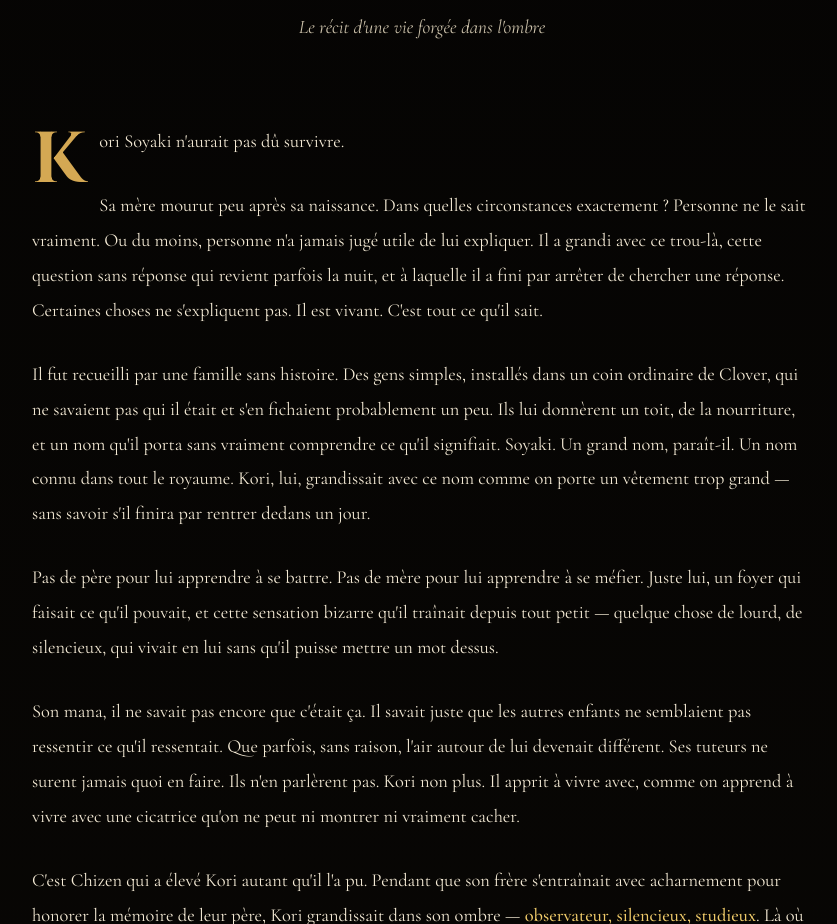
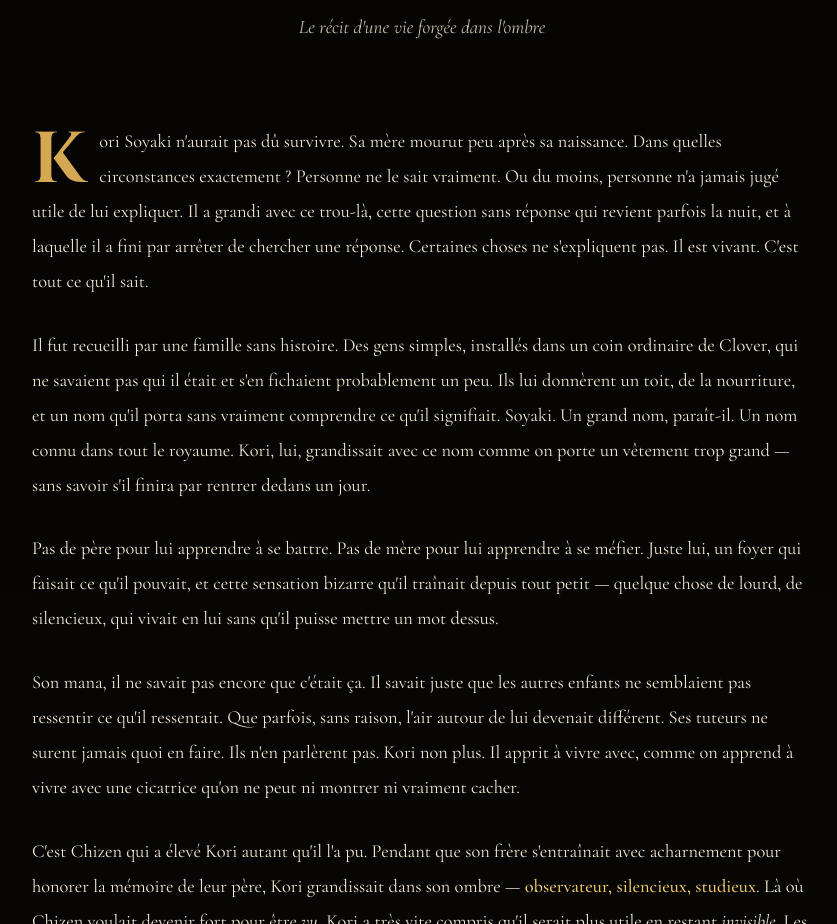
Before and after one commit to kori-sunrise/Candid_Nox, a plain HTML site: page index.html in a window 1280 px wide. Shown: the part 3080-4004 px from the top of the page, without its empty margins (218-1055 px from the left). Drawn offline with nearby package versions, Linux system fonts and the light colour scheme.

Commit message:
Update index.html

```diff
--- a/index.html
+++ b/index.html
@@ -1309,8 +1309,7 @@ section {
     </div>
 
     <div class="histoire-content reveal">
-      <p>Kori Soyaki n'aurait pas dû survivre.</p>
-      <p>Sa mère mourut peu après sa naissance. Dans quelles circonstances exactement ? Personne ne le sait vraiment. Ou du moins, personne n'a jamais jugé utile de lui expliquer. Il a grandi avec ce trou-là, cette question sans réponse qui revient parfois la nuit, et à laquelle il a fini par arrêter de chercher une réponse. Certaines choses ne s'expliquent pas. Il est vivant. C'est tout ce qu'il sait.</p>
+      <p>Kori Soyaki n'aurait pas dû survivre. Sa mère mourut peu après sa naissance. Dans quelles circonstances exactement ? Personne ne le sait vraiment. Ou du moins, personne n'a jamais jugé utile de lui expliquer. Il a grandi avec ce trou-là, cette question sans réponse qui revient parfois la nuit, et à laquelle il a fini par arrêter de chercher une réponse. Certaines choses ne s'expliquent pas. Il est vivant. C'est tout ce qu'il sait.</p>
       <p>Il fut recueilli par une famille sans histoire. Des gens simples, installés dans un coin ordinaire de Clover, qui ne savaient pas qui il était et s'en fichaient probablement un peu. Ils lui donnèrent un toit, de la nourriture, et un nom qu'il porta sans vraiment comprendre ce qu'il signifiait. Soyaki. Un grand nom, paraît-il. Un nom connu dans tout le royaume. Kori, lui, grandissait avec ce nom comme on porte un vêtement trop grand — sans savoir s'il finira par rentrer dedans un jour.</p>
       <p>Pas de père pour lui apprendre à se battre. Pas de mère pour lui apprendre à se méfier. Juste lui, un foyer qui faisait ce qu'il pouvait, et cette sensation bizarre qu'il traînait depuis tout petit — quelque chose de lourd, de silencieux, qui vivait en lui sans qu'il puisse mettre un mot dessus.</p>
       <p>Son mana, il ne savait pas encore que c'était ça. Il savait juste que les autres enfants ne semblaient pas ressentir ce qu'il ressentait. Que parfois, sans raison, l'air autour de lui devenait différent. Ses tuteurs ne surent jamais quoi en faire. Ils n'en parlèrent pas. Kori non plus. Il apprit à vivre avec, comme on apprend à vivre avec une cicatrice qu'on ne peut ni montrer ni vraiment cacher.</p>
```
